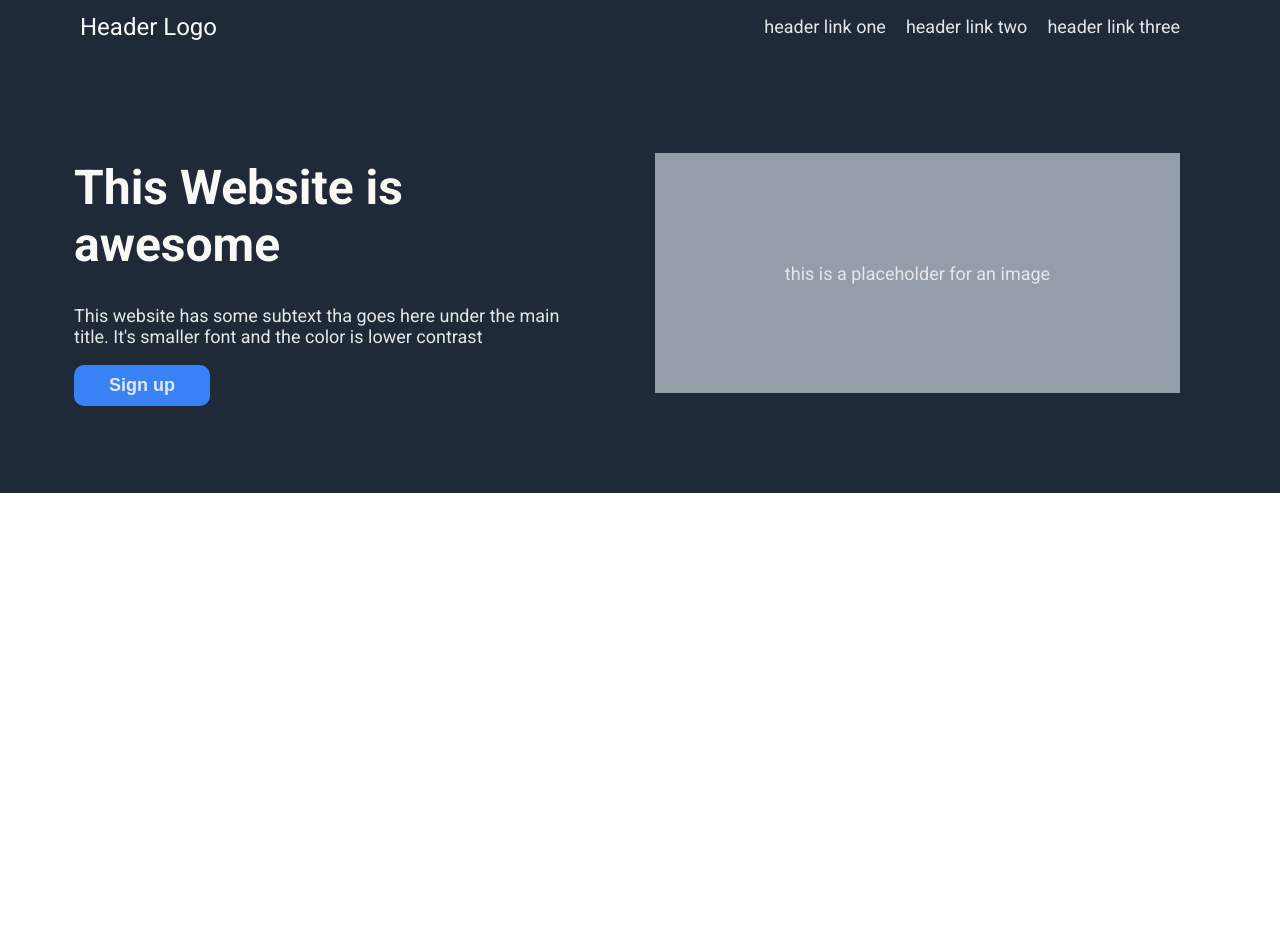
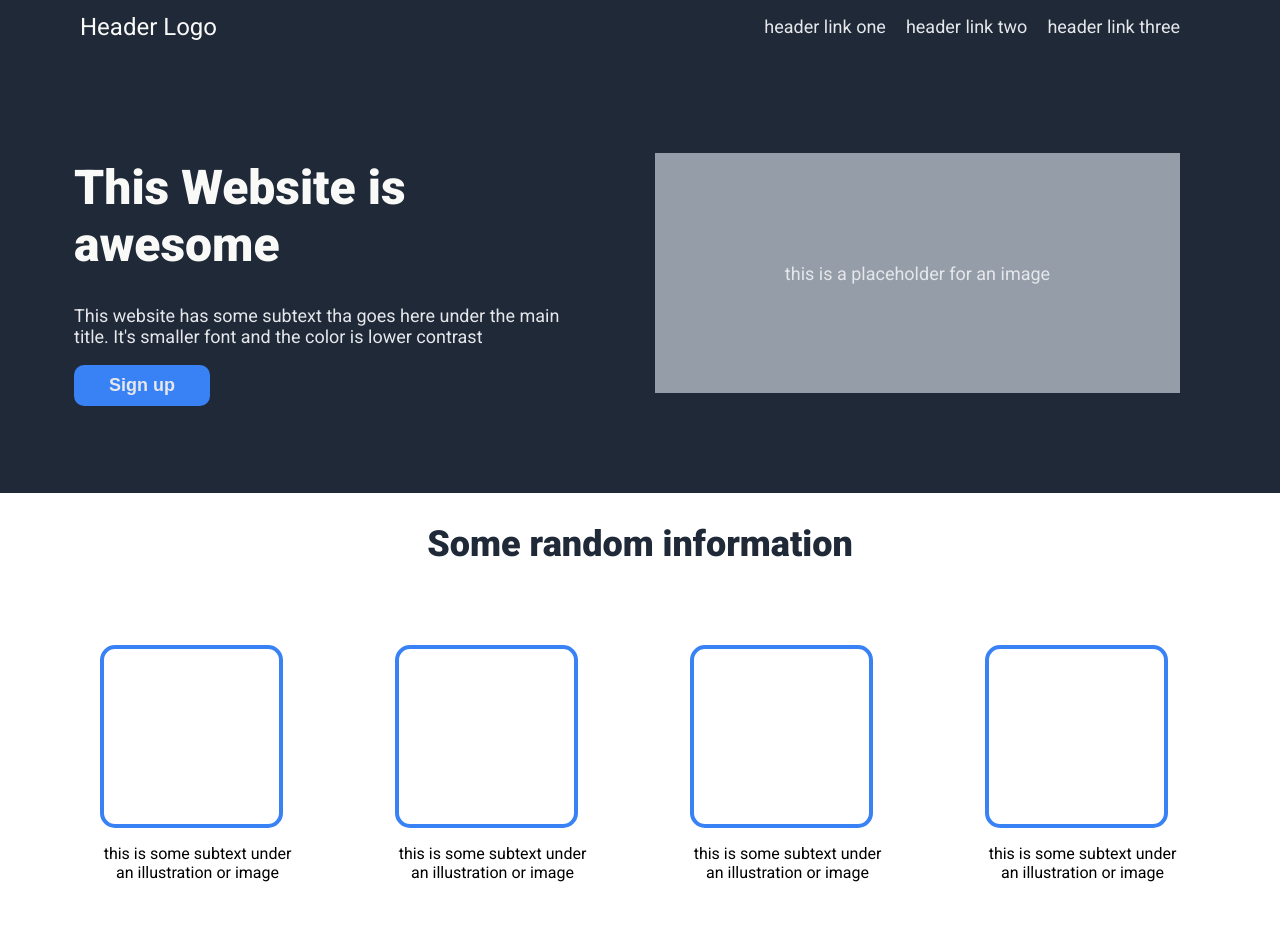
Before and after one commit to meisREAL/odin_landing_page, a plain HTML site: page index.html in a window 1280 px wide. Before the commit the page ends 800 px from the top, so only its background shows below. Drawn offline with Linux system fonts and the light colour scheme.

Commit message:
random information section

```diff
--- a/index.html
+++ b/index.html
@@ -38,6 +38,29 @@
             </div>
         </div>
     </div>
+    <div class="information">
+        <div class="infoText">
+            <h2>Some random information</h2>
+        </div>
+        <div class="blocks">
+            <div class="block">
+                <div class="place"></div>
+                <p>this is some subtext under an illustration or image</p>
+            </div>
+            <div class="block">
+                <div class="place"></div>
+                <p>this is some subtext under an illustration or image</p>
+            </div>
+            <div class="block">
+                <div class="place"></div>
+                <p>this is some subtext under an illustration or image</p>
+            </div>
+            <div class="block">
+                <div class="place"></div>
+                <p>this is some subtext under an illustration or image</p>
+            </div>
+        </div>
+    </div>
 </body>
 
 </html>
--- a/style.css
+++ b/style.css
@@ -39,7 +39,7 @@ body {
 
 h1 {
     font-size: 48px;
-    font-weight: extra-bold;
+    font-weight: 900;
     color: #f9faf8;
 }
 
@@ -73,3 +73,27 @@ h1 {
     color: #e5e7eb;
     font-weight: bold;
 }
+
+h2 {
+    text-align: center;
+    font-size: 36px;
+    font-weight: 900;
+    color: #1f2937;
+}
+
+.blocks {
+    display: flex;
+    padding: 50px;
+}
+
+.block {
+    padding: 0 50px;
+    text-align: center;
+}
+
+.place {
+    height: 175px;
+    width: 175px;
+    border: 4px solid #3882f6;
+    border-radius: 15px;
+}
```
